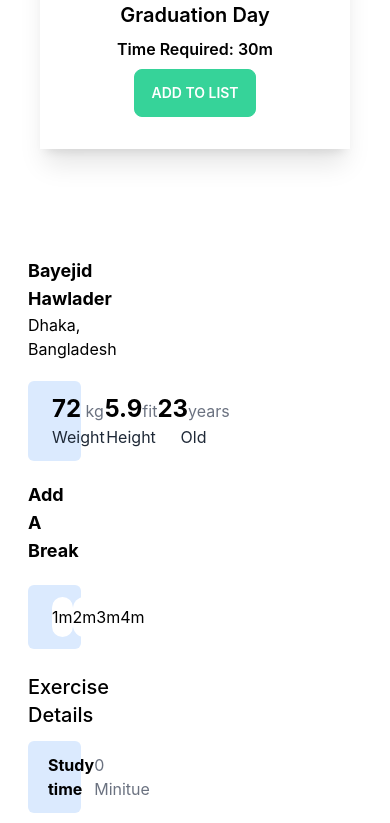
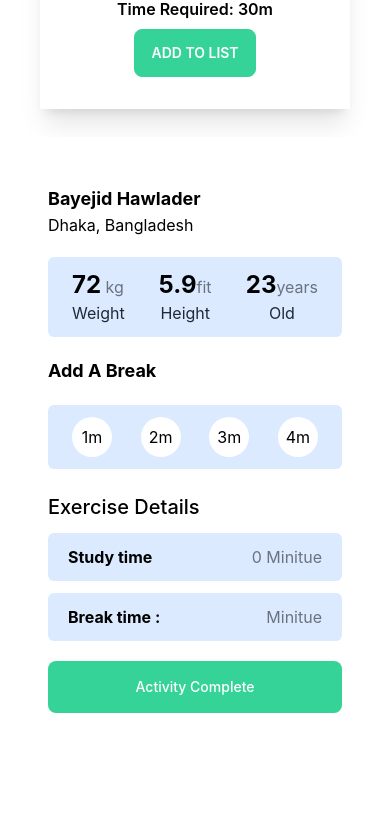
Before and after one commit to bayejidhawlader/our-active-school-08, a React (Create React App) app: page / in a window 390 px wide. Shown: the part 2338-3161 px from the top of the page. Built offline with nearby package versions, Linux system fonts and the light colour scheme.

Commit message:
Fix Responsive Issued

```diff
--- a/src/components/Card.js
+++ b/src/components/Card.js
@@ -25,7 +25,7 @@ const Card = () => {
   // card grid grid-cols-1 md:grid-cols-2 lg:grid-cols-3 gap-7 px-4 mt-20
   return (
     <div className="block lg:flex my-10">
-      <div className="grid grid-cols-1 md:grid-cols-2 lg:grid-cols-3 w-full lg:w-3/4 gap-4 px-10 py-10">
+      <div className="grid grid-cols-1 md:grid-cols-2 lg:grid-cols-3 lg:w-3/4 gap-4 px-10 pb-7">
         {products.map((product) => (
           <Product
             key={product.name}
@@ -34,8 +34,8 @@ const Card = () => {
           ></Product>
         ))}
       </div>
-
-      <div className="w-[28%]">
+      {/* w-[28%] */}
+      <div className="">
         <Info cart={cart}></Info>
       </div>
     </div>
--- a/src/components/information/Info.js
+++ b/src/components/information/Info.js
@@ -19,8 +19,8 @@ const Info = (props) => {
   // w-full lg:w-1/4 text-center lg:text-left mt-0 lg:mt-44
   // information
   return (
-    <div className="text-black">
-      <div className="w-full mx-auto p-7 mt-10 bg-white">
+    <div className="flex text-black">
+      <div className="grid w-full mx-auto bg-white p-12">
         {/* <h1 className="">{cart.length}</h1> */}
         <div className="">
           {/* My Name ANd Location */}
```
